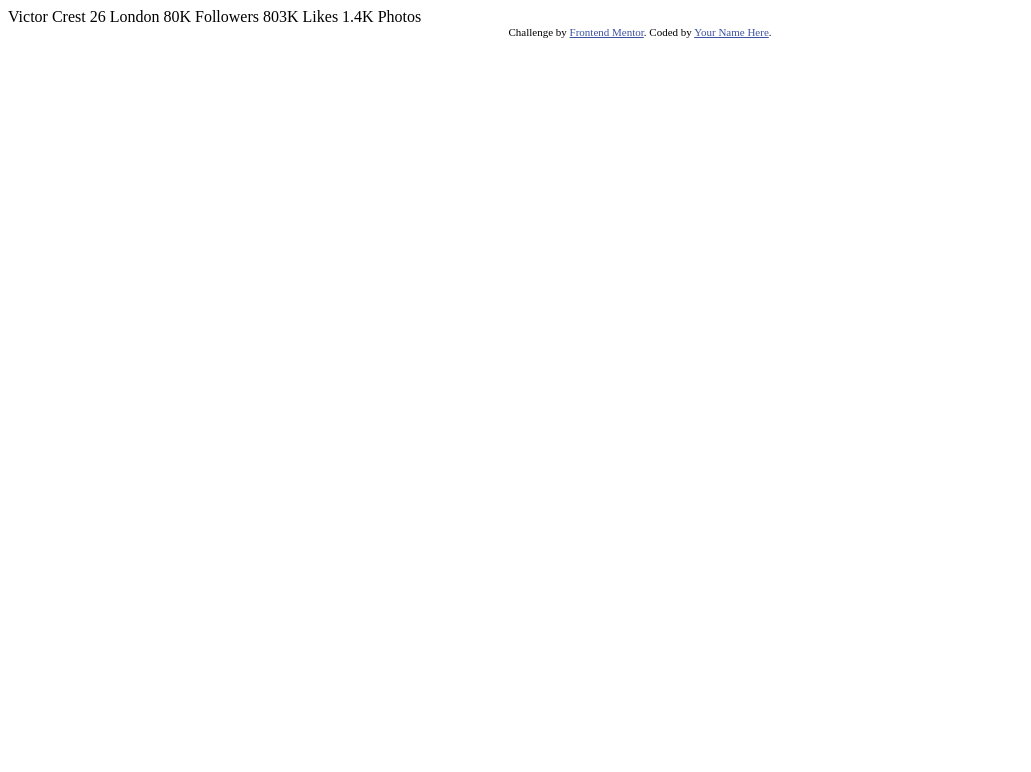
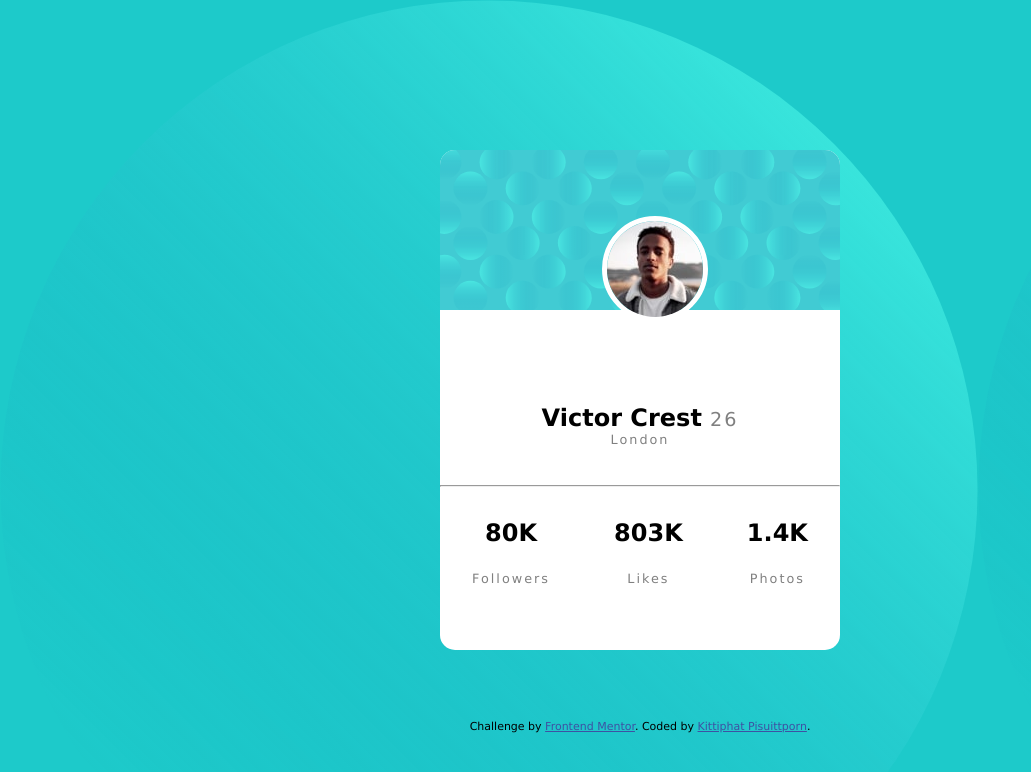
Before and after one commit to kittiphatp/Frontend---Profile-Card, a plain HTML site: page index.html in a window 1280 px wide. Shown: the whole page, without its empty margins (0-1031 px from the left). Drawn offline with Linux system fonts and the light colour scheme.

Commit message:
desktop only

```diff
--- a/index.html
+++ b/index.html
@@ -10,26 +10,103 @@
 
   <!-- Feel free to remove these styles or customise in your own stylesheet 👍 -->
   <style>
-    .attribution { font-size: 11px; text-align: center; }
+    body {
+      background-color: rgb(29, 202, 202);
+      background-image: url(./images/bg-pattern-top.svg);
+
+      font-family: Verdana, Geneva, Tahoma, sans-serif;
+
+    }
+
+    .wrapper {
+      background-color: white;
+      width: 400px;
+      height: 500px;
+      border-radius: 15px;
+
+      margin: 150px auto 50px auto;
+    }
+
+
+    /* IMAGE IN WRAPPER */
+    .wrapper-img {width: 400px; position: relative; border-top-left-radius: 15px; border-top-right-radius: 15px;}
+
+    /* PERSON */
+    .person-div {text-align: center; padding-bottom: 30px;}
+    .person-img {border-radius: 50%; border: 5px solid white; position: absolute; z-index: 50; top: 27%; left: 47%; }
+
+    /* PROFILE */
+    .profile {display: flex; flex-direction: column; align-items: center; padding-bottom: 30px; padding-top: 60px;}
+    .name {font-size: x-large; font-weight: bolder;}
+    .age , .city {font-size: 0.8em; font-weight: normal; color: gray; letter-spacing: 2px;}
+
+    /* LINE BREAK */
+
+
+    /* FOOTER */
+    .footer {
+      display: flex;
+      justify-content: space-around;
+    }
+    .fc1 , .fc2 , .fc3 { text-align: center;}
+    .fnum {font-size: x-large; font-weight: bolder;}
+    .fdesc {font-size: 0.8em; color: gray; letter-spacing: 2px;}
+
+
+    .attribution { font-size: 11px; text-align: center; padding-top: 20px;}
     .attribution a { color: hsl(228, 45%, 44%); }
   </style>
 </head>
 <body>
-  Victor Crest
-  26
-  London
 
-  80K
-  Followers
+  <div class="wrapper">
 
-  803K
-  Likes
+    <!-- IMAGE IN WRAPPER -->
+    <img src="./images/image-victor.jpg" class="person-img">
+    <img src="./images/bg-pattern-card.svg" class="wrapper-img">
 
-  1.4K
-  Photos
+
+    <!-- PERSON PICTURE -->
+    <div class="person-div">
+      <!-- <img src="./images/image-victor.jpg" class="person-img"> -->
+    </div>
+
+    <!-- PROFILE -->
+    <div class="profile">
+      <div class="name">Victor Crest<span class="age">   26</span></div>
+      <div class="city">London</div>
+    </div>
+
+    <hr>
+
+
+    <!-- FOOTER -->
+    <div class="footer">
+      <div class="fc1">
+        <p class="fnum">80K</p>
+        <p class="fdesc">Followers</p>
+      </div>
+
+      <div class="fc2">
+        <p class="fnum">803K</p>
+        <p class="fdesc">Likes</p>
+      </div>
+
+      <div class="fc3">
+        <p class="fnum">1.4K</p>
+        <p class="fdesc">Photos</p>
+      </div>
+    </div>
+
+
+  </div>
+
+
+
+
   <div class="attribution">
     Challenge by <a href="https://www.frontendmentor.io?ref=challenge" target="_blank">Frontend Mentor</a>.
-    Coded by <a href="#">Your Name Here</a>.
+    Coded by <a href="#">Kittiphat Pisuittporn</a>.
   </div>
 </body>
 </html>
```
